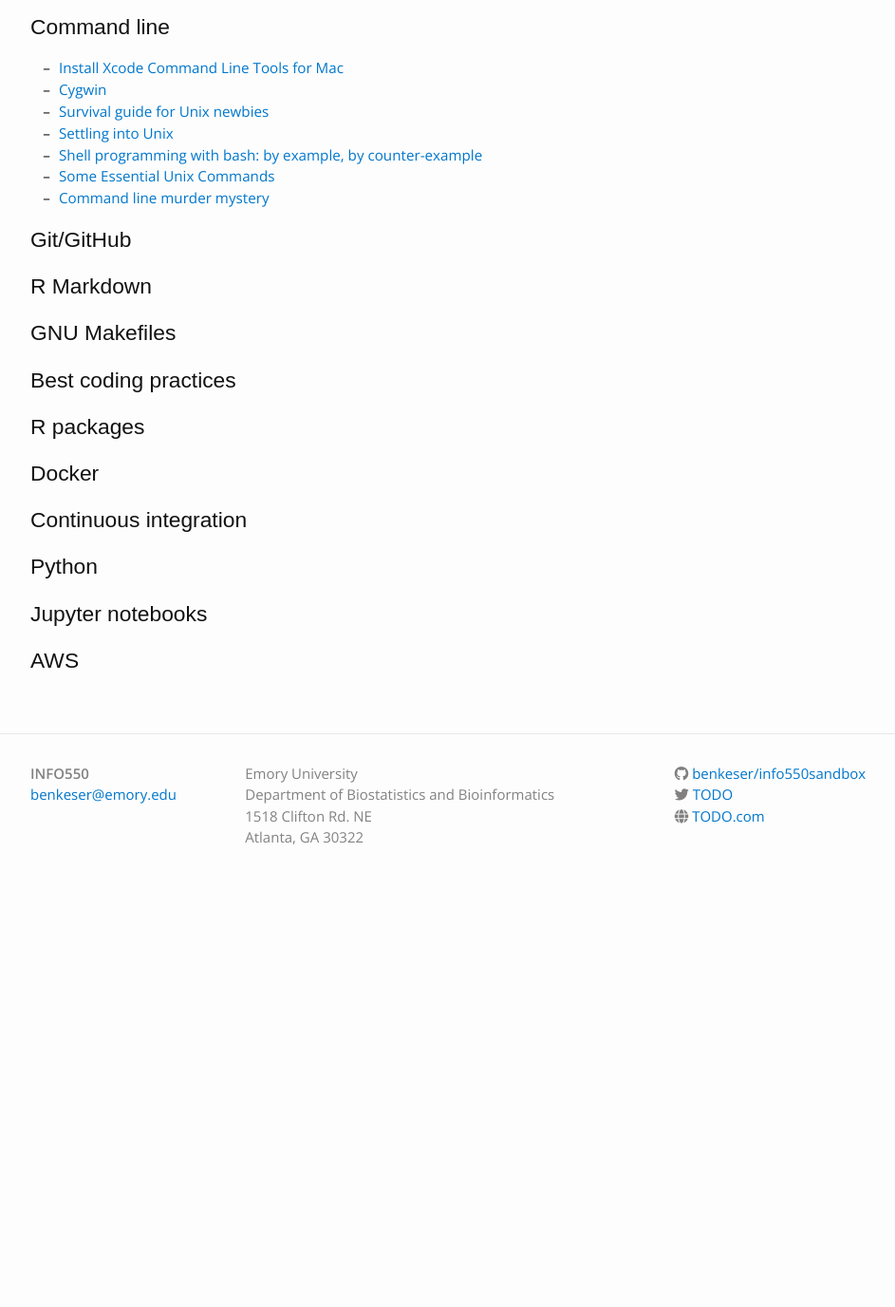
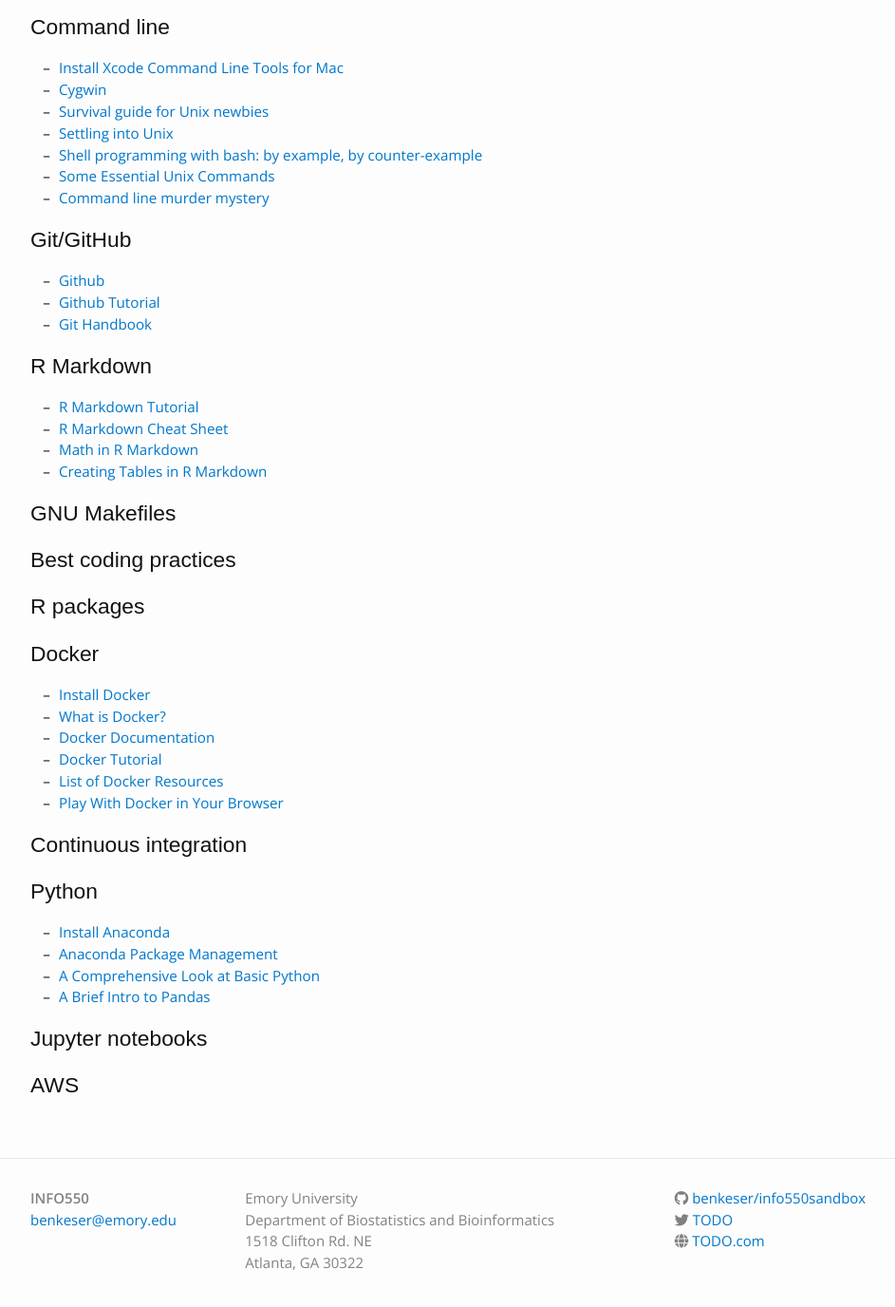
Before and after one commit to SohailNizam/info550sandbox, a Jekyll site: the page built from website/readings.md, in a window 1280 px wide and 1400 px high, scrolled down 1001 px. Shown: the top 1376 px of the window at 95% size, without its empty margins (163-1106 px from the left). Built offline with Jekyll 4.4.1, drawn with Linux system fonts in a browser that asks for light colours; nearby versions of some CDN libraries; before the commit the page ends 1954 px from its top, so only the background shows below that.

Commit message:
Added links for for python, docker, git

```diff
--- a/website/readings.md
+++ b/website/readings.md
@@ -54,8 +54,17 @@
 
 ## Git/GitHub
 
+* [Github](https://github.com/)
+* [Github Tutorial](https://guides.github.com/activities/hello-world/)
+* [Git Handbook](https://guides.github.com/introduction/git-handbook/#basic-git)
+
 
 ## R Markdown
+
+* [R Markdown Tutorial](https://rmarkdown.rstudio.com/lesson-1.html)
+* [R Markdown Cheat Sheet](https://rstudio.com/wp-content/uploads/2015/02/rmarkdown-cheatsheet.pdf)
+* [Math in R Markdown](https://www.calvin.edu/~rpruim/courses/s341/S17/from-class/MathinRmd.html)
+* [Creating Tables in R Markdown](http://haozhu233.github.io/kableExtra/awesome_table_in_html.html)
 
 
 ## GNU Makefiles
@@ -69,12 +78,24 @@
 
 ## Docker
 
+* [Install Docker](https://www.docker.com/products/docker-desktop)
+* [What is Docker?](https://docs.docker.com/get-started/overview/)
+* [Docker Documentation](https://docs.docker.com/)
+* [Docker Tutorial](https://docker-curriculum.com/)
+* [List of Docker Resources](https://docs.docker.com/get-started/resources/)
+* [Play With Docker in Your Browser](https://labs.play-with-docker.com/)
+
 
 ## Continuous integration
 
 
 ## Python
 
+* [Install Anaconda](https://docs.anaconda.com/anaconda/install/)
+* [Anaconda Package Management](https://docs.anaconda.com/anaconda/navigator/tutorials/manage-packages/)
+* [A Comprehensive Look at Basic Python](https://docs.python.org/3/tutorial/)
+* [A Brief Intro to Pandas](https://pandas.pydata.org/pandas-docs/stable/getting_started/10min.html)
+
 
 ## Jupyter notebooks
 
```
